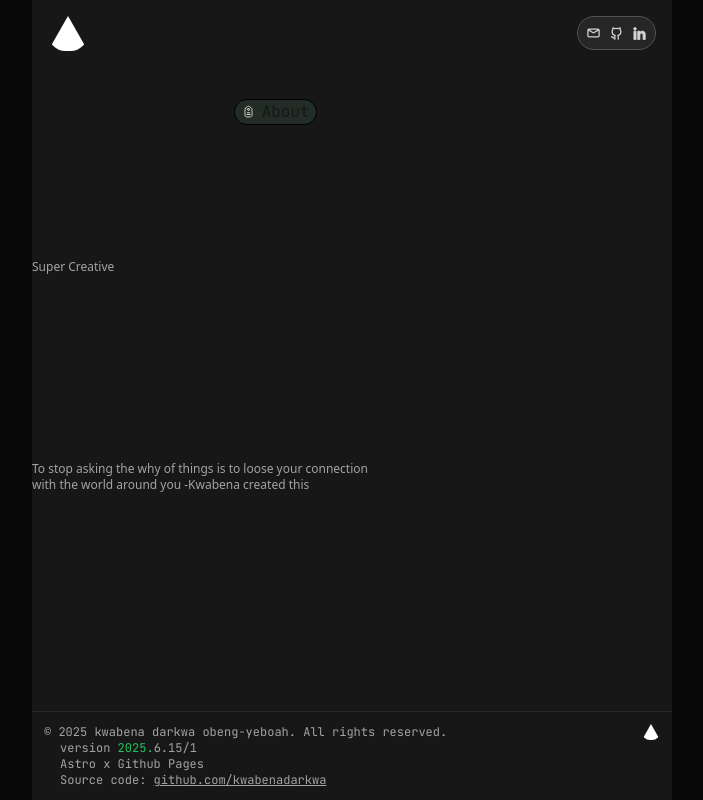
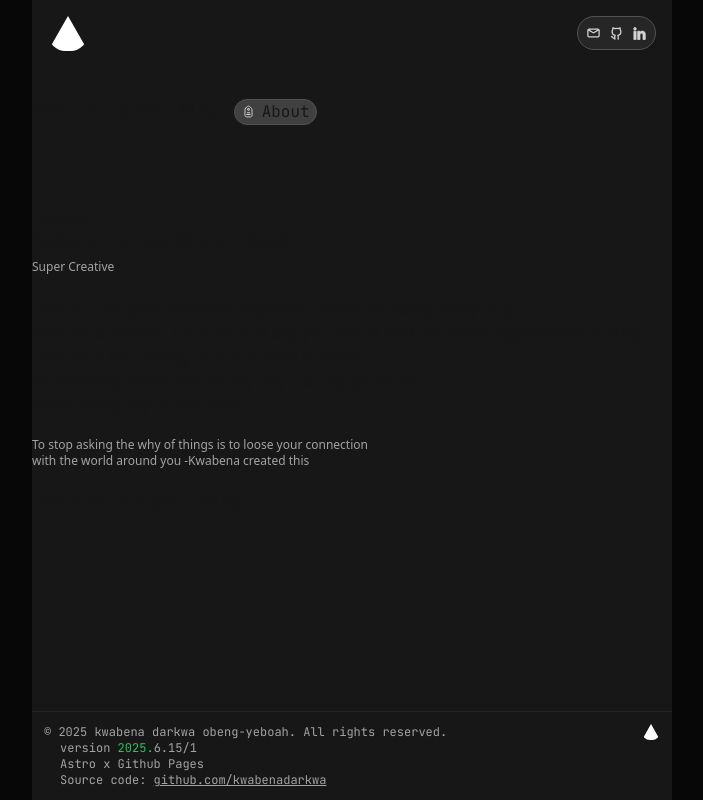
Before and after one commit to kwabenadarkwa/PersonalWebsite, a Next.js app in the folder personal-website/: page /about in a window 1280 px wide. Shown: the whole page, without its empty margins (288-991 px from the left). Built offline with nearby package versions, Linux system fonts and the light colour scheme.

Commit message:
change color of nav bar and things

```diff
--- a/personal-website/src/app/_components/navigation.tsx
+++ b/personal-website/src/app/_components/navigation.tsx
@@ -27,7 +27,7 @@ export default function Navigation() {
           key={item.name}
           href={item.path}
           className={`cursor-pointer ${isActive(item.path)
-              ? 'w-auto px-1.5 border border-[#000000] rounded-full bg-[#232D27]'
+              ? 'w-auto px-1.5 border border-[#525252] rounded-full bg-[#404040]'
               : ''
             }`}
         >
--- a/personal-website/src/app/about/page.tsx
+++ b/personal-website/src/app/about/page.tsx
@@ -6,7 +6,7 @@ export default function Blog() {
     <span className="font- text-xs py-5 text-[#A3A3A3]">Super Creative</span>
     <div className="py-5">I am KD the great software engineer, known for fixing every bug <br/> ever encountered.
       On a normal day you would find me either aggressively writing code  with the energy of a thousand buffalos <br/>
-      to watching anime like it's a second masters degree  but more importantly you would find me on a video call with
+      to watching anime like it&apos;s my day job.
       my girlfirend <br/> 20/24 every day of the week .
     </div>
 
```
Also changed, not shown: 1 other file (tests, documents, lock files or other folders).
